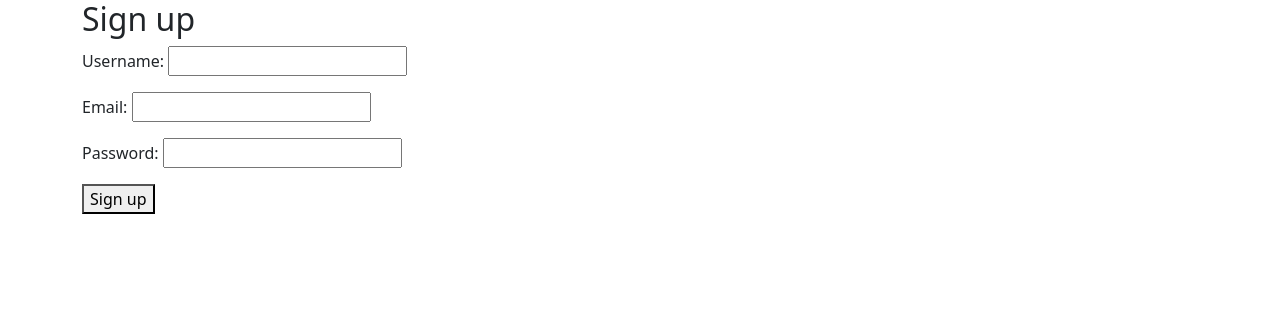
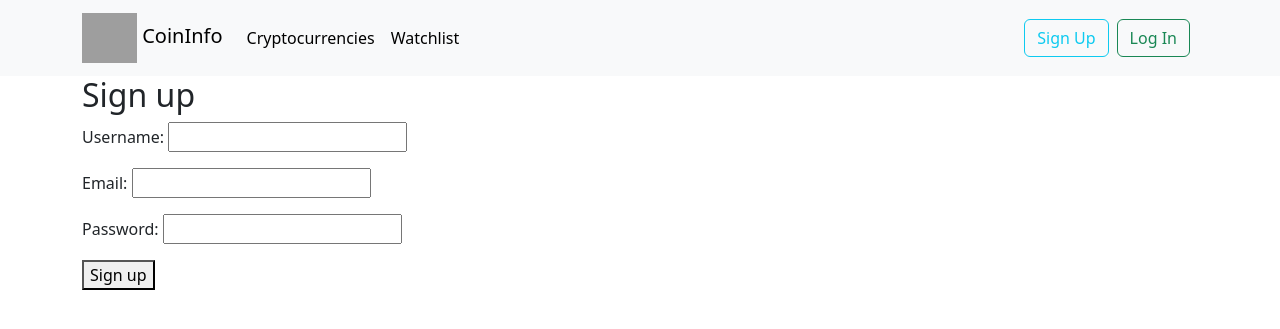
Before and after one commit to Ngel0/learning_API, a Django app: page /accounts/signup/ in a window 1280 px wide. Shown: the top 329 px of the page. Run offline with Django 4.2, Linux system fonts and the light colour scheme; grey boxes are pictures that could not be loaded.

Commit message:
added top menu, small fixes

```diff
--- a/accounts/templates/register/login.html
+++ b/accounts/templates/register/login.html
@@ -1,5 +1,5 @@
 {% extends "base.html" %}
-{% block title %}Log in to Coininfo{% endblock %}
+{% block title %}Log in to CoinInfo{% endblock %}
 {% block content %}
 <h2>Log in</h2>
 <form method="post">
--- a/accounts/templates/register/signup.html
+++ b/accounts/templates/register/signup.html
@@ -1,5 +1,5 @@
 {% extends "base.html" %}
-{% block title %}Create a Coininfo account{% endblock %}
+{% block title %}Create a CoinInfo account{% endblock %}
 {% block content %}
 <h2>Sign up</h2>
 <form method="post">
--- a/accounts/urls.py
+++ b/accounts/urls.py
@@ -1,8 +1,9 @@
 from django.urls import path
 from . import views
+from django.contrib.auth import views as auth_views
 
 urlpatterns = [
     path('signup/', views.SignUp.as_view(), name='signup'),
-    #path('signup/', views.signup_view, name='signup'),
-    path('login/', views.login_view, name='login'),
+    path('login/', auth_views.LoginView.as_view(template_name='register/login.html'), name='login'),
+    path('logout/', auth_views.LogoutView.as_view(), name='logout')
 ]
--- a/accounts/views.py
+++ b/accounts/views.py
@@ -1,6 +1,4 @@
-from django.shortcuts import render, redirect
-from django.contrib.auth import login, authenticate
-from .forms import SignUpForm, LoginForm
+from .forms import SignUpForm
 from django.urls import reverse_lazy
 from django.views.generic import CreateView
 
@@ -9,28 +7,3 @@ class SignUp(CreateView):
     form_class = SignUpForm
     success_url = reverse_lazy('cryptocurrency_list')
     template_name = 'register/signup.html'
-# def signup_view(request):
-#     if request.method == 'POST':
-#         form = SignupForm(request.POST)
-#         if form.is_valid():
-#             user = form.save()
-#             login(request, user)
-#             return redirect('cryptocurrency_list')
-#     else:
-#         form = SignupForm()
-#     return render(request, 'register/signup.html', {'form': form})
-
-
-def login_view(request):
-    if request.method == 'POST':
-        form = LoginForm(request.POST)
-        if form.is_valid():
-            user = authenticate(request, username=form.cleaned_data['username'], password=form.cleaned_data['password'])
-            if user is not None:
-                login(request, user)
-                return redirect('cryptocurrency_list')
-            else:
-                return render(request, 'register/login.html', {'form': form, 'error': 'Invalid username or password'})
-    else:
-        form = LoginForm()
-    return render(request, 'register/login.html', {'form': form})
--- a/cryptocurrency_tracker/urls.py
+++ b/cryptocurrency_tracker/urls.py
@@ -24,5 +24,5 @@ urlpatterns = [
     path('', CoinsListView.as_view(), name='cryptocurrency_list'),
     path('watchlist/', FavouritesListView.as_view(), name='watchlist'),
     path('toggle-favourite/', FavouriteAddOrDelete.as_view(), name='toggle-favourite'),
-    path('accounts/', include('accounts.urls'))
+    path('accounts/', include('accounts.urls')),
 ]
--- a/cryptodata/templates/cryptodata/cryptocurrency_list.html
+++ b/cryptodata/templates/cryptodata/cryptocurrency_list.html
@@ -1,5 +1,5 @@
 {% extends "base.html" %}
-{% block title %}Crypto Coins Prices{% endblock %}
+{% block title %}Crypto Coins Prices | CoinInfo{% endblock %}
 {% block head %}
 <script src="https://ajax.googleapis.com/ajax/libs/jquery/3.7.0/jquery.min.js"></script>
 <script>
--- a/templates/base.html
+++ b/templates/base.html
@@ -11,6 +11,7 @@
     {% block head %}{% endblock %}
 </head>
 <body>
+    {% include "top_menu.html" %}
     <div class="container">
        <div class="row">
            <div class="col-md-12">
--- /dev/null
+++ b/templates/top_menu.html
@@ -0,0 +1,26 @@
+{% load static %}
+<nav class="navbar navbar-expand-lg bg-body-tertiary">
+    <div class="container">
+        <a class="navbar-brand" href="{% url 'cryptocurrency_list' %}">
+            <img src="{% static 'images/logo.png' %}" alt="logo" width="55" height="50">
+            CoinInfo
+        </a>
+        <button class="navbar-toggler" type="button" data-bs-toggle="collapse" data-bs-target="#navbarSupportedContent"
+                aria-controls="navbarSupportedContent" aria-expanded="false" aria-label="Navbar toggler">
+            <span class="navbar-toggler-icon"></span>
+        </button>
+        <div class="collapse navbar-collapse" id="navbarSupportedContent">
+            <div class="navbar-nav me-auto mb-2 mb-lg-0">
+                <a class="nav-link active" aria-current="page" href="{% url 'cryptocurrency_list' %}">Cryptocurrencies</a>
+                <a class="nav-link active" href="{% url 'watchlist' %}">Watchlist</a>
+            </div>
+            {% if user.is_authenticated %}
+                <span class="navbar-text">{{ user.username }}</span>
+                <a class="btn btn-outline-danger mx-2" href="{% url 'logout' %}?next=/">Log Out</a>
+            {% else %}
+                <a class="btn btn-outline-info me-2" href="{% url 'signup' %}">Sign Up</a>
+                <a class="btn btn-outline-success me-2" href="{% url 'login' %}">Log In</a>
+            {% endif %}
+        </div>
+    </div>
+</nav>
```
Also changed, not shown: cryptocurrency_tracker/settings.py (+6 -1 lines).
